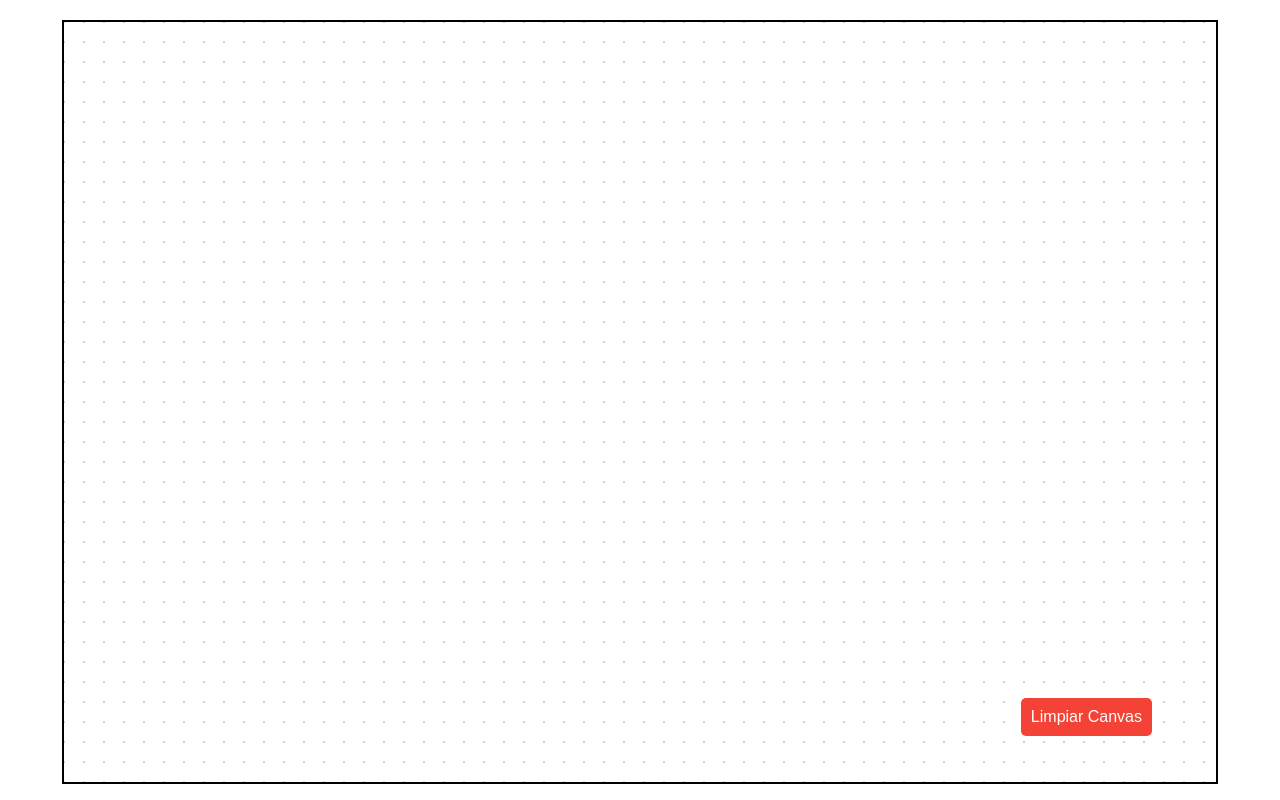
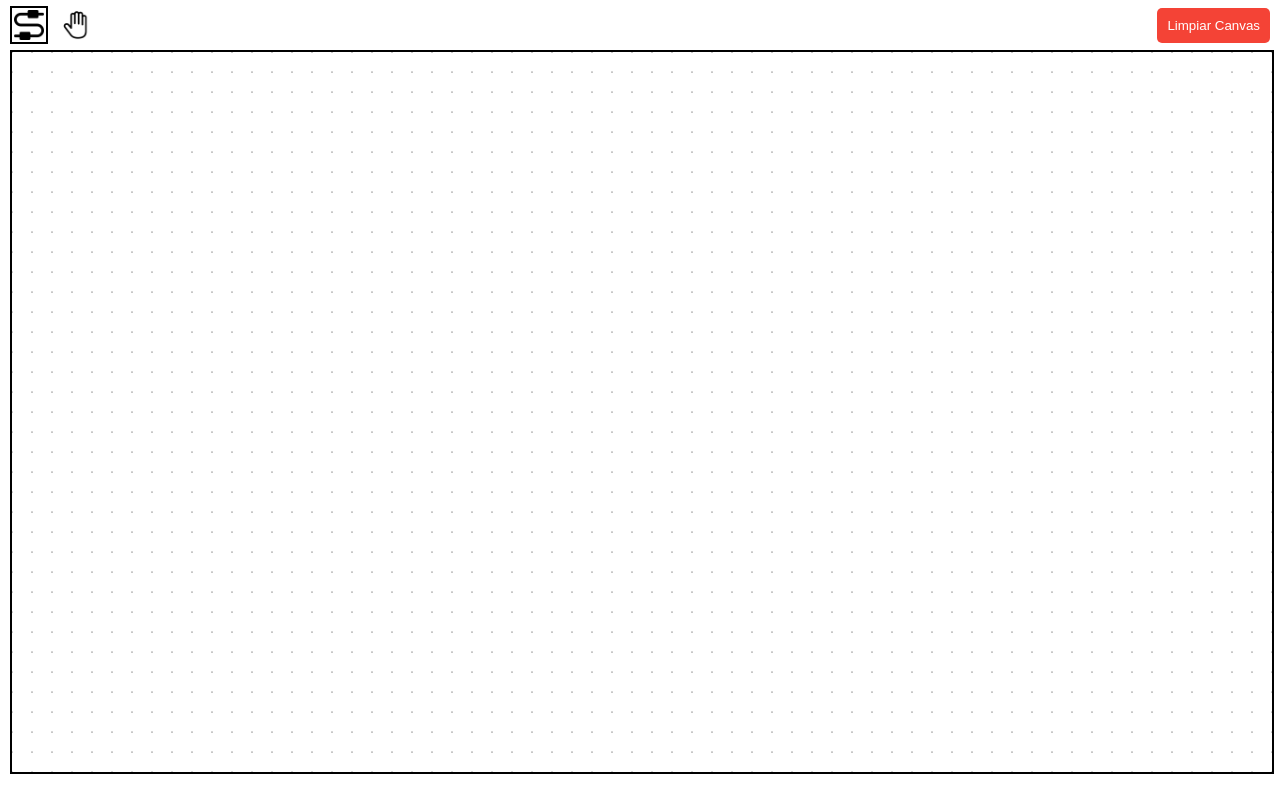
Before and after one commit to proyectosingenieriauninorte/LogisimWeb, a plain HTML site: page index.html in a window 1280 px wide. Drawn offline with Linux system fonts and the light colour scheme.

Commit message:
Se agrego la opcion de cambiar los modos de click

```diff
--- a/canvas.js
+++ b/canvas.js
@@ -6,6 +6,7 @@ import { Line, areEndsConnectedToOtherLine } from './line.js';
 /* Base del canvas */
 
 // Obtener el canvas y el contexto 2D
+var canvasContainer = document.getElementById('canvasContainer');
 var canvas = document.getElementById("gridCanvas");
 var ctx = canvas.getContext("2d");
 
@@ -34,7 +35,6 @@ window.addEventListener("resize", resizeCanvas);
 
 // Función para ajustar el tamaño del canvas al tamaño de la pantalla
 function resizeCanvas() {
-    var canvasContainer = document.getElementById('canvasContainer');
     var containerWidth = canvasContainer.clientWidth; // Resta el margen del ancho del contenedor
     var containerHeight = canvasContainer.clientHeight; // Resta el margen del alto del contenedor
     canvas.width = containerWidth * 2;
@@ -60,7 +60,6 @@ function clearCanvas() {
     initCanvas();
 }
 
-
 /* Utilidad para arrastrar el canvas */
 
 // Variables para almacenar las coordenadas de inicio del arrastre
@@ -68,23 +67,16 @@ var dragStartX = 0;
 var dragStartY = 0;
 var isDragging = false;
 
-// Agregar eventos de ratón al contenedor del canvas
-canvasContainer.addEventListener('mousedown', startDragging);
-canvasContainer.addEventListener('mouseup', endDragging);
-canvasContainer.addEventListener('mousemove', dragCanvas);
-
 // Función para iniciar el arrastre
 function startDragging(event) {
     isDragging = true;
     dragStartX = event.clientX;
     dragStartY = event.clientY;
-    canvasContainer.classList.add('dragging'); // Agregar clase 'dragging'
 }
 
 // Función para finalizar el arrastre
 function endDragging() {
     isDragging = false;
-    canvasContainer.classList.remove('dragging'); // Quitar clase 'dragging'
 }
 
 // Función para arrastrar el canvas
@@ -116,8 +108,7 @@ function getMousePos(event) {
 // Obtener la posición del mouse dentro del canvas on click
 canvas.addEventListener('click', function(event) {
     var pos = getMousePos(event);
-    // drawPoint(pos.x, pos.y); DESCOMENTAR ESTA LINEA PARA VER EL PUNTO EN EL GRID
-    console.log(pos);
+    // drawPoint(pos.x, pos.y); //DESCOMENTAR ESTA LINEA PARA VER EL PUNTO EN EL GRID
 });
 
 // Ejemplo de localización de un punto en el grid
@@ -129,10 +120,41 @@ function drawPoint(x, y) {
     ctx.closePath();
 }
 
+// Cambio de modo de click
 
+// Obtener botones y darles sus respectivos eventos
+const btn_wire = document.getElementById('btn_wire')
+btn_wire.addEventListener('click', () => changeMode('wire'))
 
-/* Inicialización del canvas */
+const btn_hand = document.getElementById('btn_hand')
+btn_hand.addEventListener('click', () => changeMode('hand'))
+
+// Funcion que cambia el modo de click
+function changeMode(mode) {
+    document.getElementById('btn_wire').classList.remove('select')
+    document.getElementById('btn_hand').classList.remove('select')
+
+    switch (mode) {
+        case 'wire':
+            document.getElementById('btn_wire').classList.add('select')
+            canvasContainer.style.cursor = 'crosshair'
+            canvasContainer.removeEventListener('mousedown', startDragging);
+            canvasContainer.removeEventListener('mouseup', endDragging);
+            canvasContainer.removeEventListener('mousemove', dragCanvas);
+            break;
+        case 'hand':
+            document.getElementById('btn_hand').classList.add('select')
+            canvasContainer.style.cursor = 'grab'
+            canvasContainer.addEventListener('mousedown', startDragging);
+            canvasContainer.addEventListener('mouseup', endDragging);
+            canvasContainer.addEventListener('mousemove', dragCanvas);
+            break;
+    }
+}
+
+/* Inicialización */
 resizeCanvas();
+changeMode('wire')
 
 
 
--- a/index.html
+++ b/index.html
@@ -7,10 +7,14 @@
     <link rel="stylesheet" href="styles.css">
   </head>
   <body>
+    <div class="menu">
+      <span id="btn_wire" class="btn_mode"><img src="images/wires.png"></span>
+      <span id="btn_hand" class="btn_mode"><img src="images/palm.png"></span>
+      <button id="clearButton">Limpiar Canvas</button>
+    </div>
     <div id="canvasContainer">
       <canvas id="gridCanvas"></canvas>
     </div>
-    <button id="clearButton">Limpiar Canvas</button>
     <script type="module" src="canvas.js"></script>
   </body>
 </html>
--- a/styles.css
+++ b/styles.css
@@ -1,35 +1,50 @@
 body {
   margin: 0;
-  padding: 0;
-  width: 100vw;
-  height: 100vh;
+  padding: 0 10px;
+}
+
+.menu {
+  height: 50px;
   display: flex;
-  justify-content: center;
+  align-items: center;
+}
+
+.btn_mode {
+  display: inline-block;
+  width: 30px;
+  height: 30px;
+  padding: 2px;
+  margin-right: 10px;
+  border: 2px solid transparent;
+
+  img {
+    width: 100%;
+    height: 100%;
+  }
+}
+
+.btn_mode:active {
+  background-color: rgb(182, 182, 182);
+}
+
+.btn_mode.select {
+  border: 2px solid black;
 }
 
 #canvasContainer {
+  width: 100%;
+  height: 90vh;
   border: 2px solid black; /* Agrega el borde al contenedor */
-  display: inline-block;
-  margin: 20px;
-  width: 90vw;
-  height: 95vh;
-  position: relative; /* Permite posicionar el botón */
   overflow: hidden; /* Habilita el desplazamiento */
 }
 
-#canvasContainer.dragging {
-    cursor: grabbing; /* Cambia el cursor a una mano cerrada mientras se arrastra */
-}
-
 #clearButton {
+  padding: 10px; /* Espaciado interno */
+  margin-right: 0;
+  margin-left: auto;
+  color: white; /* Color del texto */
   background-color: #f44336; /* Color de fondo */
   border: none; /* Quita el borde */
   border-radius: 5px; /* Redondea las esquinas */
-  bottom: 4em; /* Posiciona el botón */
-  color: white; /* Color del texto */
   cursor: pointer; /* Cambia el cursor al pasar sobre el botón */
-  font-size: 16px; /* Tamaño de la fuente */
-  padding: 10px; /* Espaciado interno */
-  position: absolute; /* Permite posicionar el botón */
-  right: 8em; /* Posiciona el botón */
 }
```
Also changed, not shown: images/palm.png (added), images/wires.png (added).
